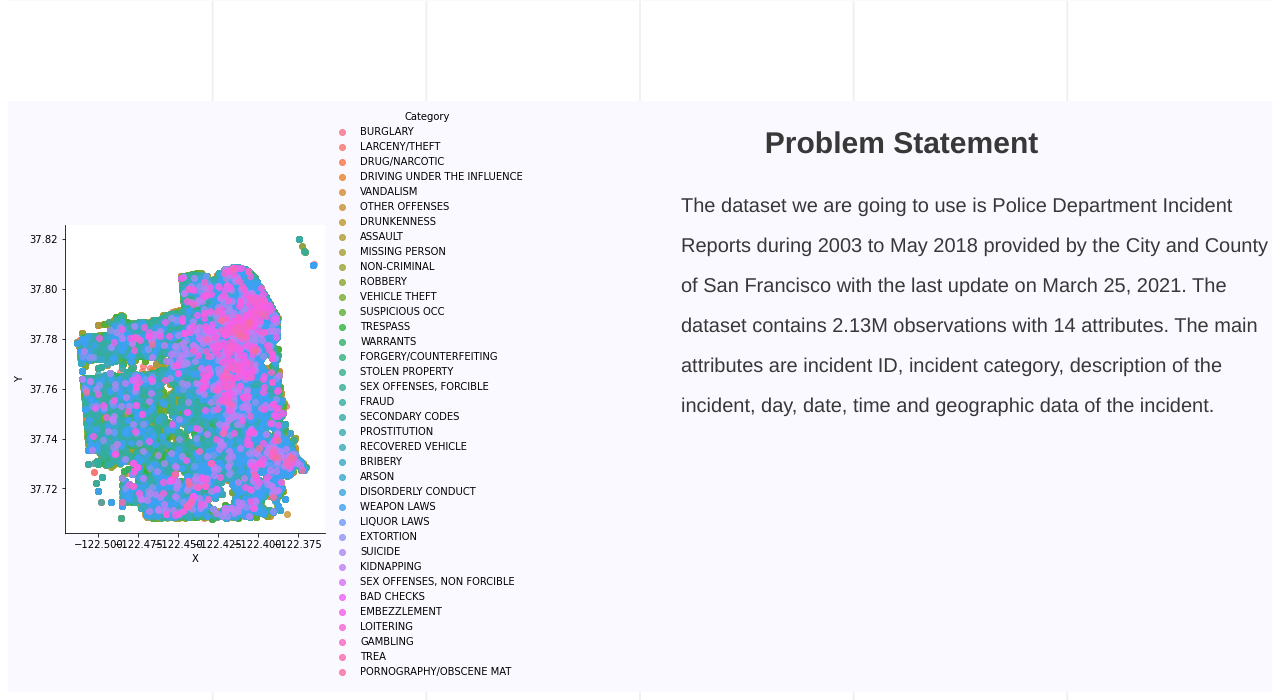
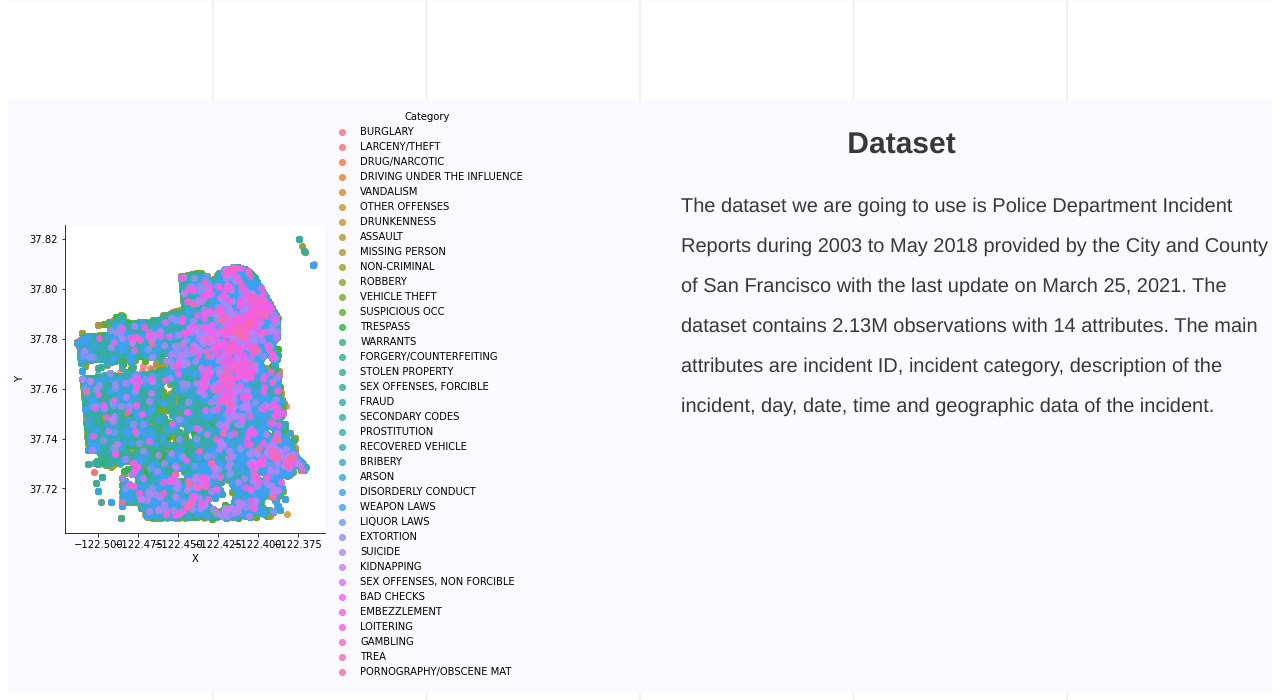
Before and after one commit to otobin/ECS171-Final-Proj, a Flask app: page / in a window 1280 px wide. Shown: the part 2013-2713 px from the top of the page. Run offline with Flask 2, Linux system fonts and the light colour scheme.

Commit message:
changed problem statement to dataset

```diff
--- a/templates/index.html
+++ b/templates/index.html
@@ -64,7 +64,7 @@
                 <img src = "/static/images/output2.png" alt = "image of google images icon">
             </div>
             <div class = "box3Info">
-                <strong><h2 style = "text-align: center;">Problem Statement</h2></strong>
+                <strong><h2 style = "text-align: center;">Dataset</h2></strong>
                                 <p class = "infoText">The dataset we are going to use is Police Department Incident Reports during
                                     2003 to May 2018 provided by the City and County of San Francisco with the
                                     last update on March 25, 2021. The dataset contains 2.13M observations with 14
```
